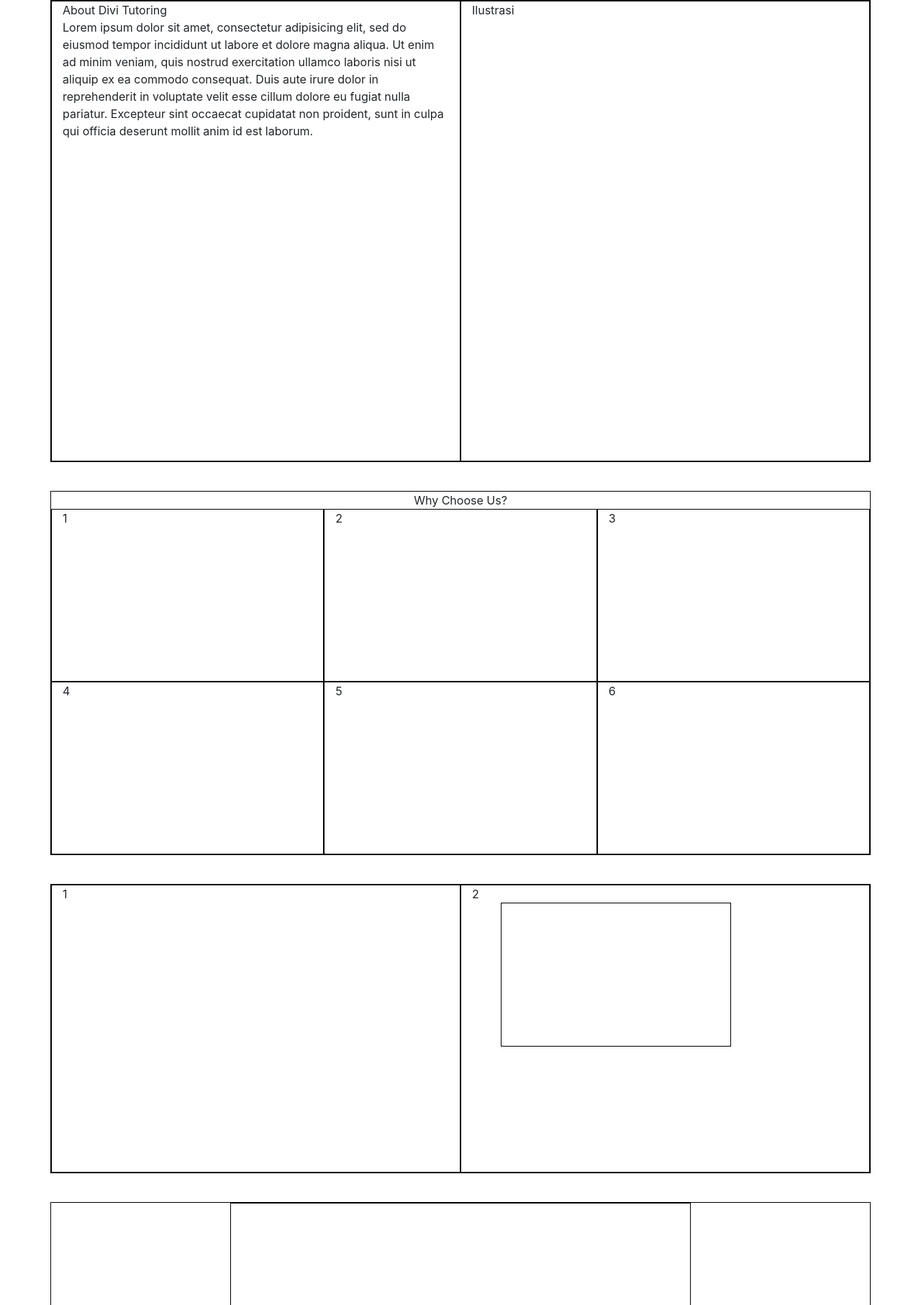
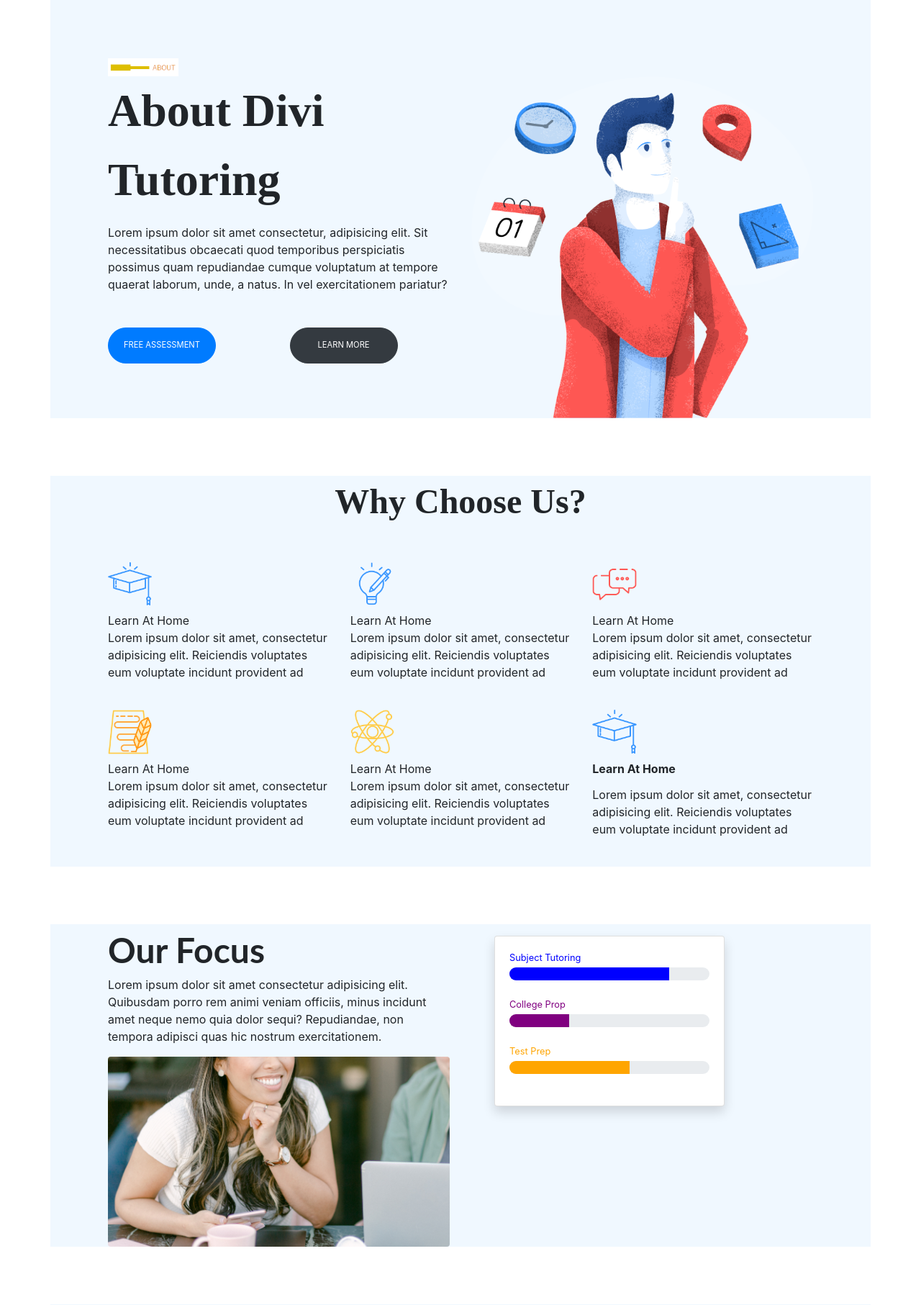
Before and after one commit to meidwi482/Mei_TaskMejaKita, a PHP site: page / in a window 1280 px wide. Shown: the top 1813 px of the page at 72% size. Run offline with PHP 8.4, Linux system fonts and the light colour scheme.

Commit message:
Add files via upload

```diff
--- a/index.html
+++ b/index.html
@@ -6,54 +6,174 @@
     <title>Hello World</title>
 
     <link rel="stylesheet" href="css/bootstrap.min.css">
-    <link rel="stylesheet" href="style.css">
+    <link rel="stylesheet" href="style.css?v=2">
+    <link rel="stylesheet" href="https://stackpath.bootstrapcdn.com/font-awesome/4.7.0/css/font-awesome.min.css" integrity="sha384-wvfXpqpZZVQGK6TAh5PVlGOfQNHSoD2xbE+QkPxCAFlNEevoEH3Sl0sibVcOQVnN" crossorigin="anonymous">
 </head>
 <body>
-    <div class="container header">
+    <div class="container header" style="padding-top: 5em;">
+        <div class="about-menu">
+            <img src="img/about.png" alt="about" width="10%" />
+        </div>
         <div class="row">
-            <div class="col">
-                <div class="about-text">About Divi Tutoring</div>
-                <div class="Deskripsi">Lorem ipsum dolor sit amet, consectetur adipisicing elit, sed do eiusmod
-                tempor incididunt ut labore et dolore magna aliqua. Ut enim ad minim veniam,
-                quis nostrud exercitation ullamco laboris nisi ut aliquip ex ea commodo
-                consequat. Duis aute irure dolor in reprehenderit in voluptate velit esse
-                cillum dolore eu fugiat nulla pariatur. Excepteur sint occaecat cupidatat non
-                proident, sunt in culpa qui officia deserunt mollit anim id est laborum.</div>
+            <div class="col-12 col-lg-6">
+                <div class="header-judul">
+                    About Divi Tutoring
+                </div>
+                <div class="header-desc">
+                    Lorem ipsum dolor sit amet consectetur, adipisicing elit.
+                    Sit necessitatibus obcaecati quod temporibus perspiciatis
+                    possimus quam repudiandae cumque voluptatum at tempore quaerat
+                    laborum, unde, a natus. In vel exercitationem pariatur?
+                </div>
+                <div class="row header-button">
+                    <div class="col">
+                        <button type="button" class="btn btn-lg btn-primary">FREE ASSESSMENT</button>
+                    </div>
+                    <div class="col">
+                        <button type="button" class="btn btn-lg btn-dark">LEARN MORE</button>
+                    </div>
+                </div>
             </div>
-            <div class="col">
-                Ilustrasi
+            <div class="col-12 col-lg-6">
+                <img src="img/ilustrasi1.png" alt="header-illustration" class="img-fluid" />
             </div>
         </div>
     </div>
- <div class="container features">
+    <div class="container features">
         <div class="choose">
             Why Choose Us?
         </div>
         <div class="row">
-            <div class="col">1</div>
-            <div class="col">2</div>
-            <div class="col">3</div>
-        </div>
-        <div class="row">
-            <div class="col">4</div>
-            <div class="col">5</div>
-            <div class="col">6</div>
+            <div class="col-12 col-md-4">
+                <span><img src="img/tutor-icon-2-blue.png" alt="2-blue" style="width: 20%;"></span>
+                <div class="features-title">
+                    Learn At Home
+                </div>
+                <div class="features-desc">
+                    Lorem ipsum dolor sit amet, consectetur adipisicing elit.
+                    Reiciendis voluptates eum voluptate incidunt provident ad
+                </div>
+            </div>
+            <div class="col-12 col-md-4">
+                <span><img src="img/tutor-icon-1-blue.png" alt="10-blue" style="width: 20%;"></span>
+                <div class="features-title">
+                    Learn At Home
+                </div>
+                <div class="features-desc">
+                    Lorem ipsum dolor sit amet, consectetur adipisicing elit.
+                    Reiciendis voluptates eum voluptate incidunt provident ad
+                </div>
+            </div>
+            <div class="col-12 col-md-4">
+                <span><img src="img/tutor-icon-4-red.png" alt="3-blue" style="width: 20%;"></span>
+                <div class="features-title">
+                    Learn At Home
+                </div>
+                <div class="features-desc">
+                    Lorem ipsum dolor sit amet, consectetur adipisicing elit.
+                    Reiciendis voluptates eum voluptate incidunt provident ad
+                </div>
+            </div>
+            <div class="col-12 col-md-4">
+                <span><img src="img/tutor-icon-6-multi-color.png" alt="4-blue" style="width: 20%;"></span>
+                <div class="features-title">
+                    Learn At Home
+                </div>
+                <div class="features-desc">
+                    Lorem ipsum dolor sit amet, consectetur adipisicing elit.
+                    Reiciendis voluptates eum voluptate incidunt provident ad
+                </div>
+            </div>
+            <div class="col-12 col-md-4">
+                <span><img src="img/tutor-icon-11-yellow.png" alt="5-blue" style="width: 20%;"></span>
+                <div class="features-title">
+                    Learn At Home
+                </div>
+                <div class="features-desc">
+                    Lorem ipsum dolor sit amet, consectetur adipisicing elit.
+                    Reiciendis voluptates eum voluptate incidunt provident ad
+                </div>
+            </div>
+            <div class="col-12 col-md-4">
+                <span><img src="img/tutor-icon-2-blue.png" alt="8-blue" style="width: 20%;"></span>
+                <div class="features-judul">
+                    Learn At Home
+                </div>
+                <div class="features-desc">
+                    Lorem ipsum dolor sit amet, consectetur adipisicing elit.
+                    Reiciendis voluptates eum voluptate incidunt provident ad
+                </div>
+            </div>
         </div>
     </div>
     <div class="container focus">
         <div class="row">
-            <div class="col">1</div>
-            <div class="col">2
-                <div class="row bar"></div>
+            <div class="col-12 col-md-6">
+                <div class="focus-judul">
+                    Our Focus
+                </div>
+                <div class="focus-desc">
+                    Lorem ipsum dolor sit amet consectetur adipisicing elit.
+                    Quibusdam porro rem animi veniam officiis, minus incidunt
+                    amet neque nemo quia dolor sequi? Repudiandae, non tempora
+                    adipisci quas hic nostrum exercitationem.
+                </div>
+                <img src="img/tutor-02.jpg" alt="focus-illustration" class="img-fluid rounded" />
+            </div>
+            <div class="col-12 col-md-6 mt-3">
+                <div class="row bar">
+                    <div class="card shadow" style="width: 100%;">
+                        <div class="card-body">
+                            <div class="bar-subject">Subject Tutoring</div>
+                            <div class="progress progress-subject">
+                                <div class="progress-bar" role="progressbar" style="width: 80%; background-color: blue;" aria-valuenow="80" aria-valuemin="0" aria-valuemax="100"></div>
+                            </div>
+                            <div class="bar-college">College Prop</div>
+                            <div class="progress progress-college">
+                                <div class="progress-bar" role="progressbar" style="width: 30%; background-color: purple;" aria-valuenow="30" aria-valuemin="0" aria-valuemax="100"></div>
+                            </div>
+                            <div class="bar-prep">Test Prep</div>
+                            <div class="progress progress-prep">
+                                <div class="progress-bar" role="progressbar" style="width: 60%; background-color: orange;" aria-valuenow="60" aria-valuemin="0" aria-valuemax="100"></div>
+                            </div>
+                        </div>
+                    </div>
+                </div>
             </div>
         </div>
     </div>
     <div class="container footer">
-        <div class="row learn">
+        <div class="row">
+            <div class="card mx-auto">
+                <div class="card-body">
+                    <div class="learn-title">
+                        Lets' Learn Together
+                    </div>
+                    <div class="learn-desc">
+                        Lorem ipsum dolor, sit amet consectetur adipisicing elit.
+                        Obcaecati, omnis! Deleniti magni fuga dolor maxime nihil et
+                        incidunt cum, beatae aperiam officiis debitis, odio quae?
+                        Voluptatibus mollitia nisi ut minima!
+                    </div>
+                    <div class="learn-button">
+                        <button type="button" class="btn btn-lg btn-primary">GET STARTED</button>
+                    </div>
+                </div>
+                <div class="row">
+                    <div class="col">
+                        <span><i class="fa fa-mobile fa-2x"></i></span>
+                        <div class="footer-text">(134) 901-4622</div>
+                    </div>
+                    <div class="col">
+                        <span><i class="fa fa-envelope fa-2x"></i></span>
+                        <div class="footer-text">meidwi@gmail.com</div>
+                    </div>
+                </div>
+            </div>
         </div>
-        <div class="row learn-box">
-            <div class="col">1</div>
-            <div class="col">2</div>
     </div>
+<div>
+    <img src="img/bawah.jpg" alt="focus-illustration" class="img-fluid rounded" />
+</div>
 </body>
 </html>
--- a/style.css
+++ b/style.css
@@ -1,71 +1,160 @@
 .container
 {
-    margin-bottom: 5vh;
-    border: 1px solid black;
+    margin-bottom: 5em;
+    padding-left: 5em;
+    padding-right: 5em;
+    background-color: #F0F8FF;
 }
 
-.header .col
+.header .header-judul
 {
-    border: 1px solid black;
-    height: 80vh;
+    font-weight: bold;
+    font-size: 4em;
+    font-family: 'Latto';
+    margin-bottom: 0.2em;
 }
 
-.features .col
+.header .header-desc
 {
-    border: 1px solid black;
-    height: 30vh;
+    font-size: 1em;
 }
 
-.focus .col
+.header .header-button
 {
-    border: 1px solid black;
-    height: 50vh;
+    margin-top: 3em;
+}
+
+.header .header-button .col
+{
+    height: 100%;
+}
+
+.header .header-button button
+{
+    border-radius: 5em;
+    font-size: 0.7em;
+    width: 150px;
+    height: 50px;
+}
+
+.features .col-12
+{
+    margin-bottom: 2em;
+}
+
+.features .col-md-4
+{
+    margin-bottom: 2.5em;
+}
+
+.features .choose
+{
+    text-align: center;
+    font-weight: bold;
+    font-size: 3em;
+    font-family: 'Latto';
+    margin-bottom: 1em;
+}
+
+.features .features-judul
+{
+    font-weight: bold;
+    margin-bottom: 0.8em;
+}
+
+.features img
+{
+    margin-bottom: 0.5em;
+}
+
+.focus .focus-judul
+{
+    font-size: 3em;
+    font-weight: bold;
+    font-family: "Lato";
+}
+
+.focus .focus-desc
+{
+    margin-bottom: 1em;
+}
+
+.focus .progress
+{
+    margin-bottom: 2em;
 }
 
 .bar
 {
-    border: 1px solid black;
-    width: 40vh;
-    height: 25vh;
-    margin-left: 5vh;
+    width: 20rem;
+    margin-left: 2em;
 }
 
-.footer
+.bar .bar-subject
 {
-    border: 1px solid black;
-    height: 80vh;
+    font-size: 0.8em;
+    margin-bottom: 0.3em;
+    color: blue;
 }
 
-.learn
+.bar .bar-college
 {
-    border: 1px solid black;
-    width: 80vh;
-    height: 40vh;
-    margin-left: auto;
-    margin-right: auto;
+    font-size: 0.8em;
+    margin-bottom: 0.3em;
+    color: purple;
 }
 
-.learn .col
+.bar .progress
 {
-    border: 1px solid black;
-    height: 80vh;
+    border-radius: 2rem;
+    height: 1.5em;
 }
 
-.learn-box
+.bar .bar-prep
 {
-    border: 1px solid black;
-    width: 80vh;
-    height: 10vh;
-    margin-left: auto;
-    margin-right: auto;
+    font-size: 0.8em;
+    margin-bottom: 0.3em;
+    color: orange;
 }
 
-.learn-box .col
+.footer .card
 {
-    border: 1px solid black;
+    margin-top: 5em;
+    width: 42rem;
+    border: none;
+    padding: 2em;
 }
 
-.choose
+.footer .learn-title
+{
+    text-align: center;
+    font-weight: bold;
+    font-size: 3em;
+    font-family: "Lato";
+}
+
+.footer .learn-desc
 {
     text-align: center;
 }
+
+.footer .col
+{
+    text-align: center;
+}
+
+.footer .learn-button
+{
+    display: flex;
+    justify-content: center;
+    margin-bottom: 5em;
+}
+
+.footer button
+{
+    border-radius: 5em;
+    font-size: 0.7em;
+    width: 150px;
+    height: 50px;
+    margin-top: 3em;
+}
```
